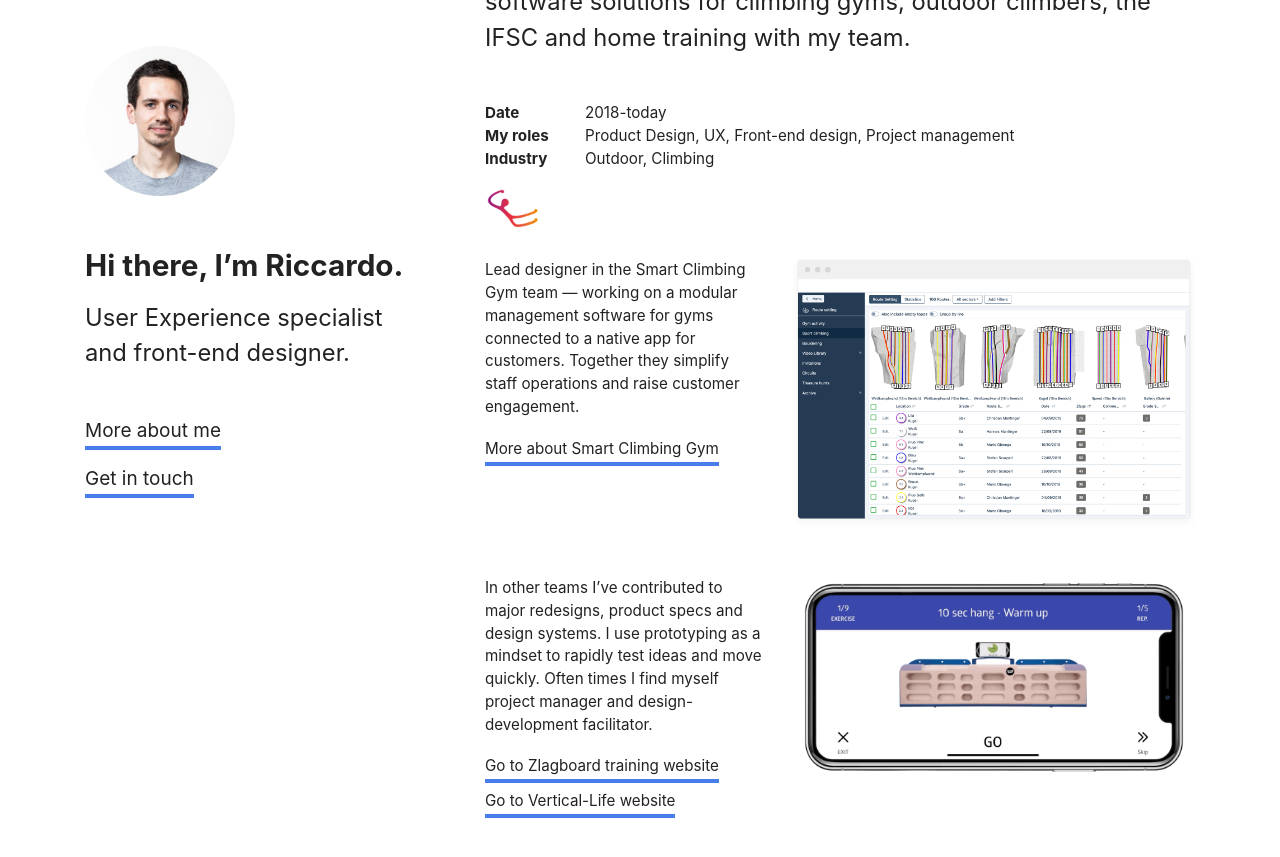
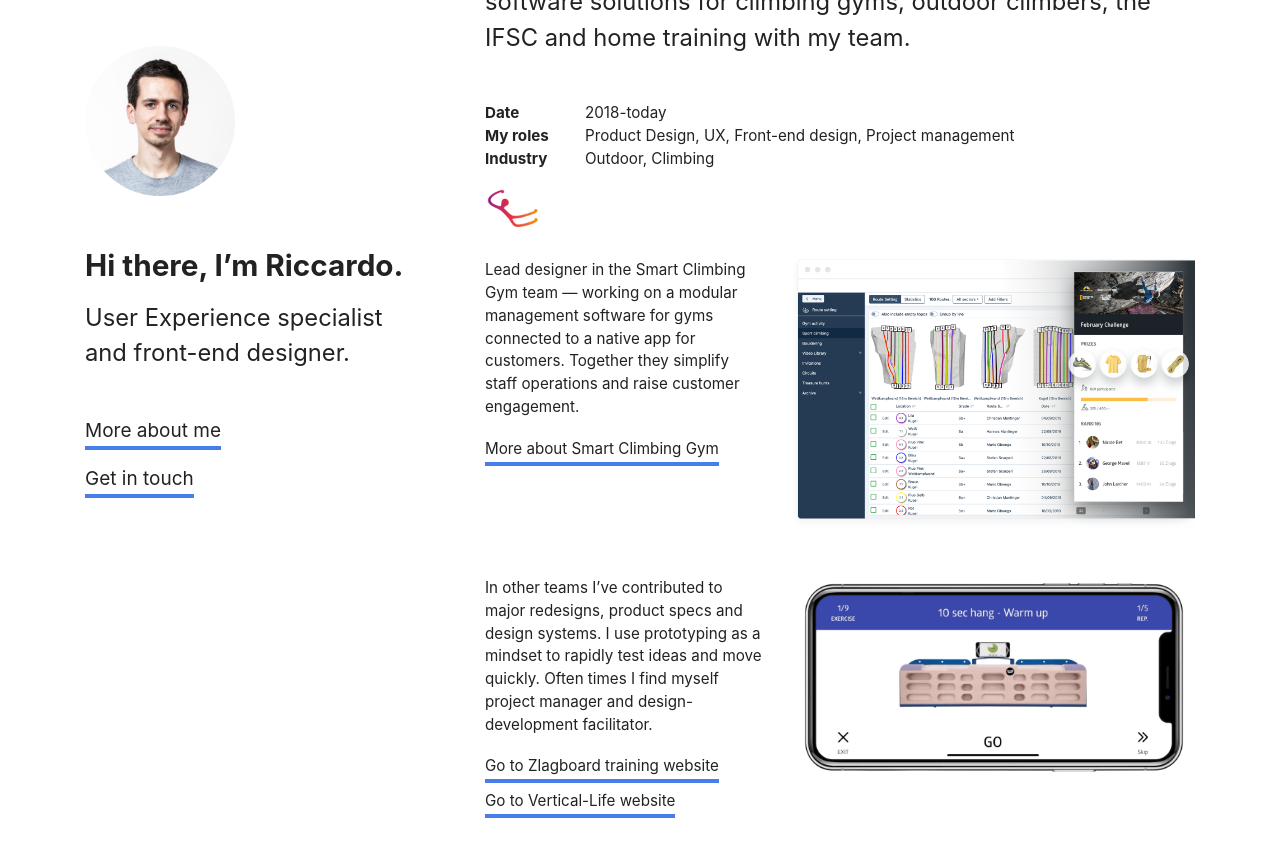
Before and after one commit to rzecchini/riccardozecchini.com, a Jekyll site: the page built from index.md, in a window 1280 px wide and 900 px high, scrolled down 387 px. Shown: the top 857 px of the window. Built offline with Jekyll 4.4.1, drawn with Linux system fonts in a browser that asks for light colours.

Commit message:
update vl rs picture

```diff
--- a/_layouts/2020.html
+++ b/_layouts/2020.html
@@ -55,7 +55,7 @@
         </div>
         <div class="row mb-3">
           <div class="col-12 col-md-6 col-lg-7 pb-1 order-md-2">
-            <img src="{{ 'img/rzecchini_vl_rs.png' | relative_url}}" alt="Smart Climbing Gymy sample screen">
+            <img src="{{ 'img/rzecchini_vl_rs2.png' | relative_url}}" alt="Smart Climbing Gymy sample screen">
           </div>
           <div class="col-12 col-md-6 col-lg-5 pb-1 text-sm order-md-1">
             <p class="mb-1">Lead designer in the Smart Climbing Gym team — working on a modular management software for gyms connected to a native app for customers. Together they simplify staff operations and raise customer engagement.</p>
```
Also changed, not shown: img/rzecchini_vl_rs2.png (added).
